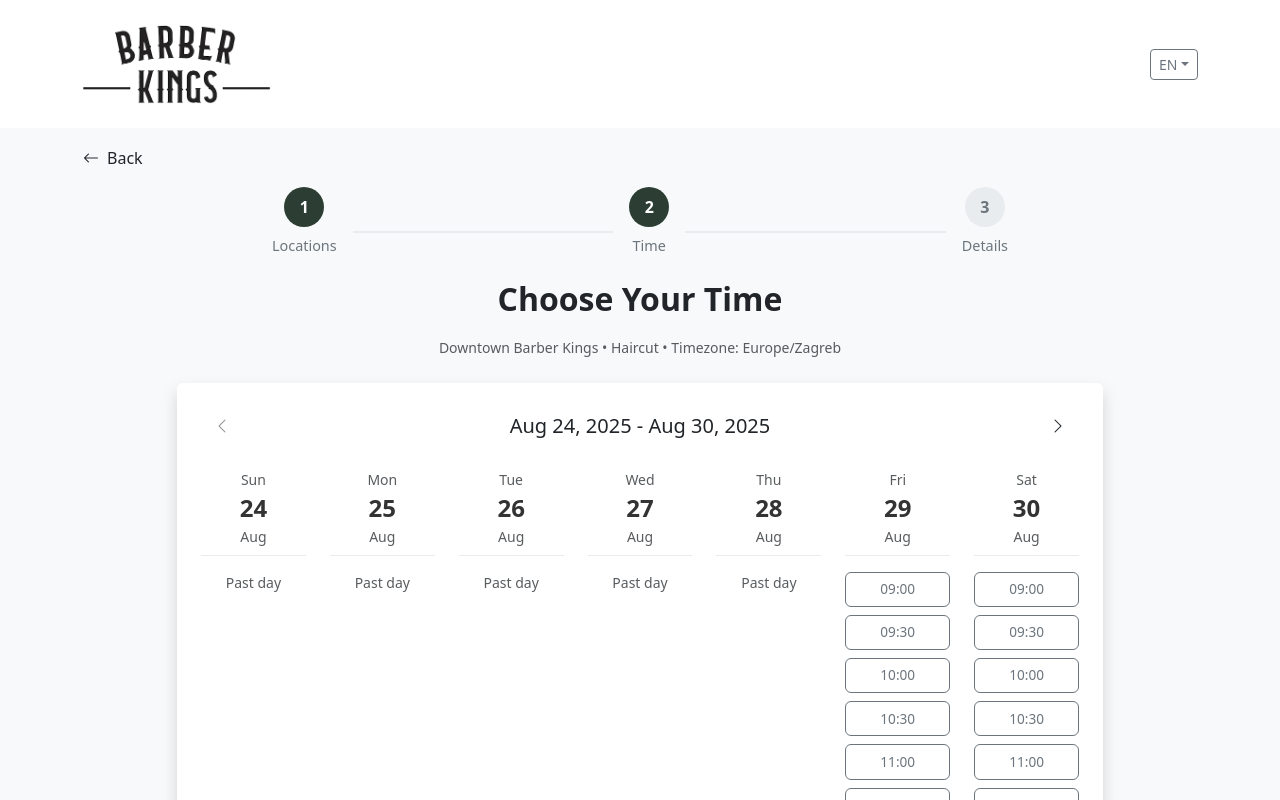
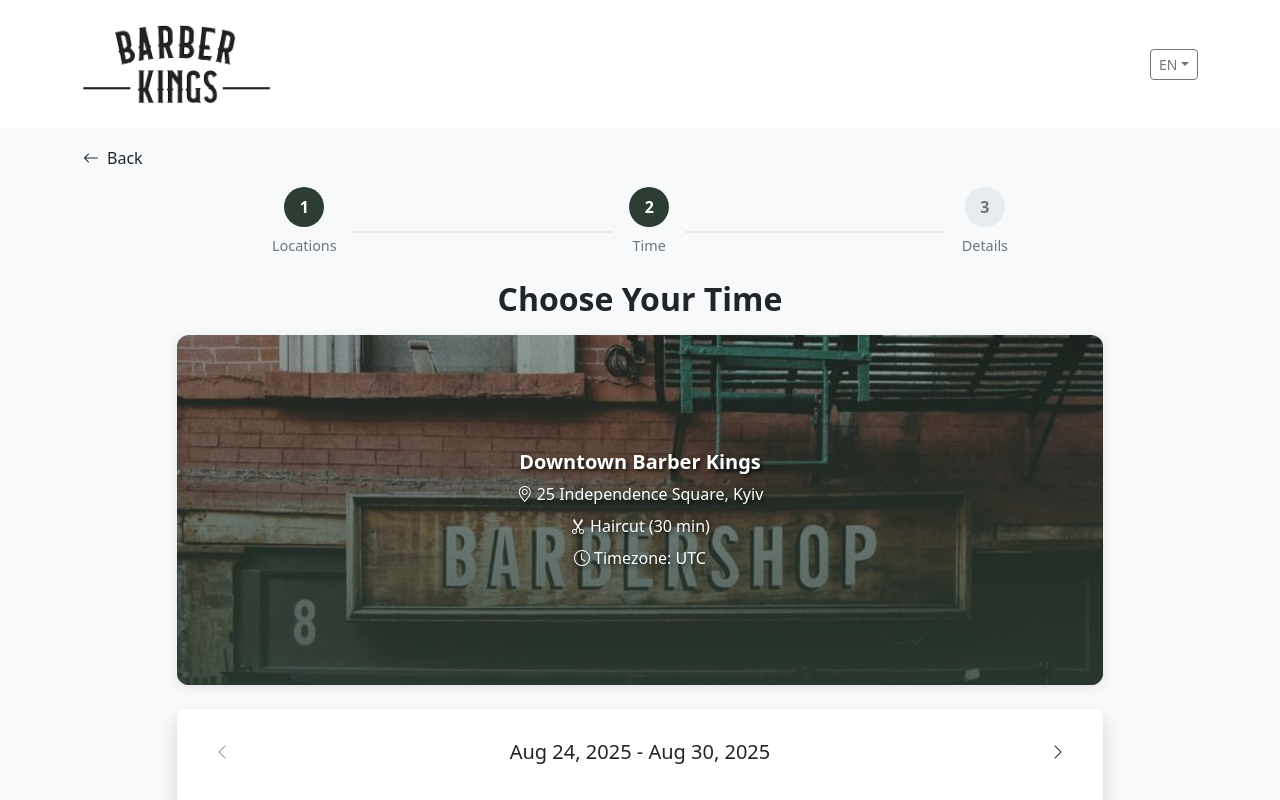
Before and after one commit to GoldenSpade/barber-kings, a Vue app: page /booking in a window 1280 px wide. Both pictures are taken after a click on the element 402 px from the left and 541 px from the top of the page. Shown: the top 800 px of the page. Built offline with nearby package versions, Linux system fonts and the light colour scheme.

Commit message:
image for Choose Your Time block

```diff
--- a/src/i18n/locales/en.js
+++ b/src/i18n/locales/en.js
@@ -31,8 +31,8 @@ export default {
     pastday: 'Past day',
     notavailabletoday: 'Not available today',
     haircut: 'Haircut',
-    duration: '60 min',
-    timezone: 'Timezone: Europe/Zagreb',
+    duration: '30 min',
+    timezone: 'Timezone: {timezone}',
     dayNames: ['Sun', 'Mon', 'Tue', 'Wed', 'Thu', 'Fri', 'Sat'],
     monthNames: ['Jan', 'Feb', 'Mar', 'Apr', 'May', 'Jun', 'Jul', 'Aug', 'Sep', 'Oct', 'Nov', 'Dec'],
     fullName: 'Full Name',
--- a/src/i18n/locales/hr.js
+++ b/src/i18n/locales/hr.js
@@ -31,8 +31,8 @@ export default {
     pastday: 'Prošli dan',
     notavailabletoday: 'Danas nije dostupno',
     haircut: 'Šišanje',
-    duration: '60 min',
-    timezone: 'Vremenska zona: Europe/Zagreb',
+    duration: '30 min',
+    timezone: 'Vremenska zona: {timezone}',
     dayNames: ['Ned', 'Pon', 'Uto', 'Sri', 'Čet', 'Pet', 'Sub'],
     monthNames: ['Sij', 'Velj', 'Ožu', 'Tra', 'Svi', 'Lip', 'Srp', 'Kol', 'Ruj', 'Lis', 'Stu', 'Pro'],
     fullName: 'Puno ime',
--- a/src/pages/BookingPage.vue
+++ b/src/pages/BookingPage.vue
@@ -109,8 +109,29 @@
       <!-- Step 2: Time Selection -->
       <div v-if="bookingStore.currentStep === 2" class="step-content">
         <h2 class="text-center mb-3 fw-bold">{{ $t('booking.chooseTime') }}</h2>
-        <div class="text-center mb-4 text-muted">
-          <small>{{ getSelectedLocationName() }} • {{ $t('booking.haircut') }} • {{ $t('booking.timezone') }}</small>
+
+        <!-- Selected Location Card -->
+        <div class="row justify-content-center mb-4">
+          <div class="col-lg-10">
+            <div
+              class="selected-location-card"
+              :style="{ backgroundImage: `url(${locationImages[bookingStore.selectedLocation.id]})` }"
+            >
+              <div class="card-overlay"></div>
+              <div class="card-content text-center p-4">
+                <h5 class="fw-bold text-white mb-2">{{ getSelectedLocationName() }}</h5>
+                <p class="text-white mb-2">
+                  <i class="bi bi-geo-alt me-1"></i>{{ getSelectedLocationAddress() }}
+                </p>
+                <p class="text-white mb-2">
+                  <i class="bi bi-scissors me-1"></i>{{ $t('booking.haircut') }} ({{ $t('booking.duration') }})
+                </p>
+                <p class="text-white mb-0">
+                  <i class="bi bi-clock me-1"></i>{{ $t('booking.timezone', { timezone: bookingStore.formattedTimezone }) }}
+                </p>
+              </div>
+            </div>
+          </div>
         </div>
 
         <div class="row justify-content-center">
@@ -181,7 +202,7 @@
               <h6 class="fw-bold mb-3">{{ $t('booking.timeConfirmation') }}</h6>
               <div class="booking-details">
                 <p class="mb-2"><strong>{{ $t('booking.haircut') }} ({{ $t('booking.duration') }})</strong></p>
-                <p class="text-muted mb-0">{{ bookingStore.formatBookingDate }} (Europe/Kiev)</p>
+                <p class="text-muted mb-0">{{ bookingStore.formatBookingDate }} ({{ bookingStore.formattedTimezone }})</p>
               </div>
             </div>
 
@@ -320,6 +341,13 @@ const getSelectedLocationName = () => {
   return bookingStore.selectedLocation.nameKey ?
     $t(bookingStore.selectedLocation.nameKey) :
     bookingStore.selectedLocation.name
+}
+
+const getSelectedLocationAddress = () => {
+  if (!bookingStore.selectedLocation) return ''
+  return bookingStore.selectedLocation.addressKey ?
+    $t(bookingStore.selectedLocation.addressKey) :
+    bookingStore.selectedLocation.address
 }
 
 const formattedDateRange = computed(() => {
@@ -462,6 +490,40 @@ onMounted(() => {
   font-weight: bold;
 }
 
+/* Selected Location Card */
+.selected-location-card {
+  border-radius: 12px;
+  box-shadow: 0 2px 10px rgba(0, 0, 0, 0.1);
+  overflow: hidden;
+  background-size: cover;
+  background-position: top center;
+  background-repeat: no-repeat;
+  min-height: 350px;
+  position: relative;
+  display: flex;
+  align-items: center;
+}
+
+.selected-location-card .card-overlay {
+  position: absolute;
+  top: 0;
+  left: 0;
+  right: 0;
+  bottom: 0;
+  background: linear-gradient(to bottom, rgba(44,62,51,0.4), rgba(44,62,51,0.8));
+}
+
+.selected-location-card .card-content {
+  position: relative;
+  z-index: 2;
+  width: 100%;
+}
+
+.selected-location-card .card-content h5,
+.selected-location-card .card-content p {
+  text-shadow: 2px 2px 4px rgba(0, 0, 0, 0.8);
+}
+
 /* Calendar Styles */
 .day-column {
   min-height: 300px;
--- a/src/stores/booking.js
+++ b/src/stores/booking.js
@@ -8,6 +8,9 @@ export const useBookingStore = defineStore('booking', () => {
   const selectedDate = ref(null)
   const selectedTime = ref(null)
   const currentWeekStart = ref(new Date())
+
+  // Get user's timezone dynamically
+  const userTimezone = ref(Intl.DateTimeFormat().resolvedOptions().timeZone)
 
   const bookingForm = ref({
     name: '',
@@ -168,6 +171,11 @@ export const useBookingStore = defineStore('booking', () => {
     return nextWeekStart <= maxWeekStart
   })
 
+  // Formatted timezone display
+  const formattedTimezone = computed(() => {
+    return userTimezone.value || 'UTC'
+  })
+
   // Actions
   const selectLocation = (location) => {
     selectedLocation.value = location
@@ -266,6 +274,7 @@ export const useBookingStore = defineStore('booking', () => {
     selectedDate,
     selectedTime,
     currentWeekStart,
+    userTimezone,
     bookingForm,
     locations,
 
@@ -273,6 +282,7 @@ export const useBookingStore = defineStore('booking', () => {
     weekDays,
     formatDateRange,
     formatBookingDate,
+    formattedTimezone,
     minDate,
     maxDate,
     canGoToPreviousWeek,
```
